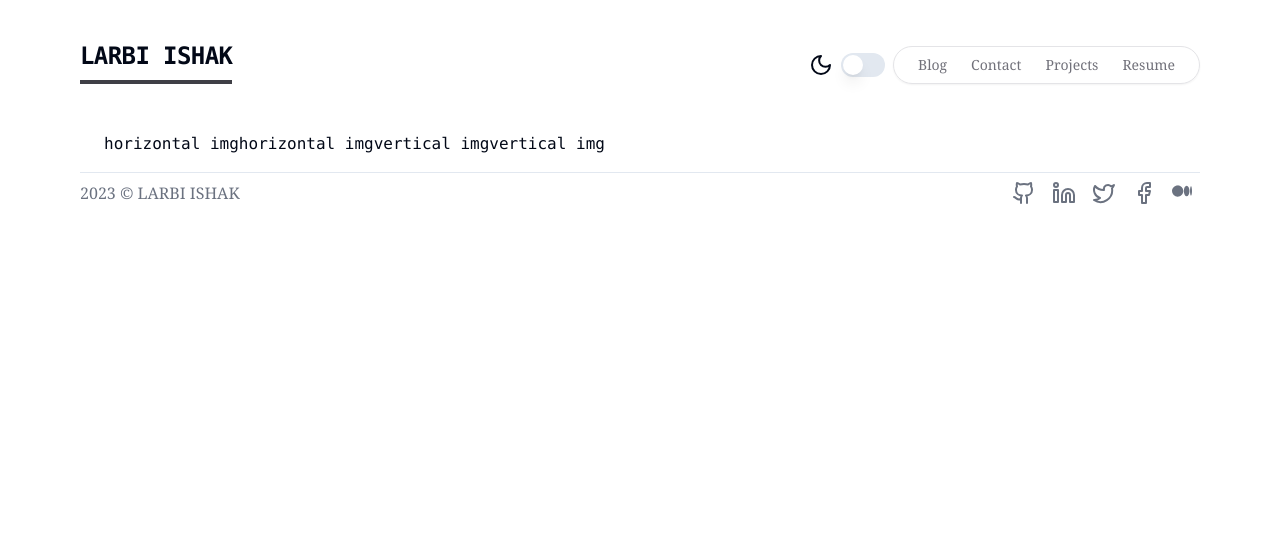
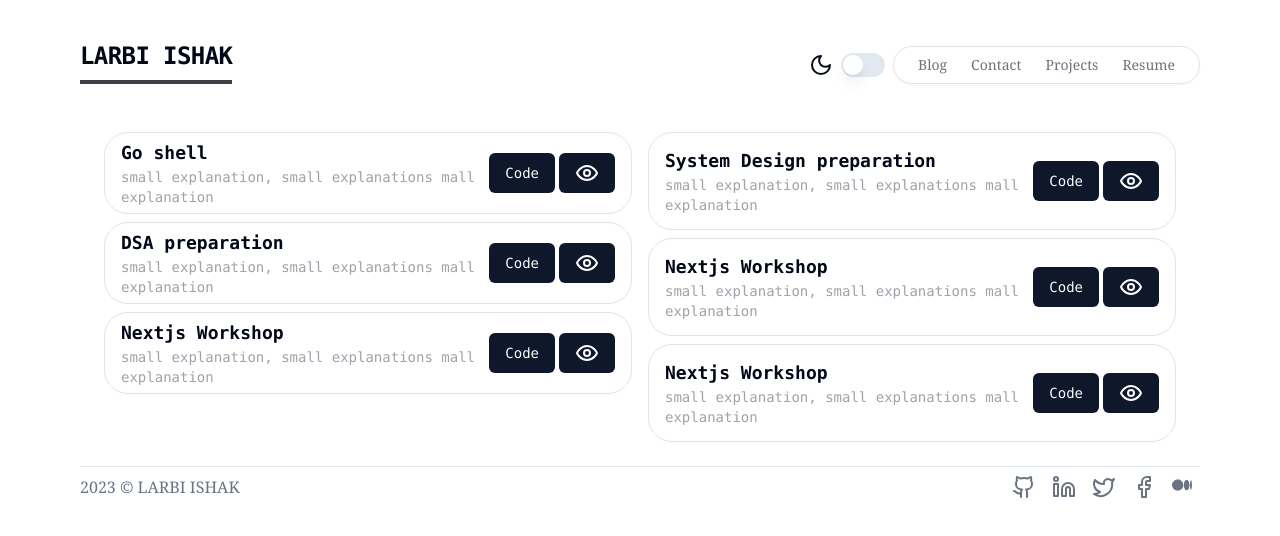
Before and after one commit to larbi-ishak/portfolio, a Next.js app: page /projects in a window 1280 px wide. Shown: the top 536 px of the page. Built offline with nearby package versions, Linux system fonts and the light colour scheme.

Commit message:
adding projects

```diff
--- a/app/projects/page.tsx
+++ b/app/projects/page.tsx
@@ -1,15 +1,89 @@
-export default function Projects(){
-    const projects = []
-    return (
-        <section className="flex ">
-            <div className="flex">
-                <div className="project">horizontal img</div>
-                <div className="project">horizontal img</div>
+import Container from "@/components/container";
+import { Button } from "@/components/ui/button";
+import Link from "next/link";
+import { Eye} from "lucide-react"
+
+export default function Projects() {
+  const hProjects = [
+    {
+      liveUrl: "https://github.com/larbi-ishak/latest-nextjs-workshop",
+      url: "https://github.com/larbi-ishak/latest-nextjs-workshop",
+      name: "Go shell",
+      explanation: "small explanation, small explanations mall explanation",
+    },
+    {
+      liveUrl: "https://github.com/larbi-ishak/latest-nextjs-workshop",
+      url: "https://github.com/larbi-ishak/latest-nextjs-workshop",
+      name: "DSA preparation",
+      explanation: "small explanation, small explanations mall explanation",
+    },
+    {
+      liveUrl: "https://github.com/larbi-ishak/latest-nextjs-workshop",
+      url: "https://github.com/larbi-ishak/latest-nextjs-workshop",
+      name: "Nextjs Workshop",
+      explanation: "small explanation, small explanations mall explanation",
+    },
+
+  ];
+  const vProjects = [
+    {
+      liveUrl: "https://github.com/larbi-ishak/latest-nextjs-workshop",
+      url: "https://github.com/larbi-ishak/latest-nextjs-workshop",
+      name: "System Design preparation",
+      explanation: "small explanation, small explanations mall explanation",
+    },
+    {
+      liveUrl: "https://github.com/larbi-ishak/latest-nextjs-workshop",
+      url: "https://github.com/larbi-ishak/latest-nextjs-workshop",
+      name: "Nextjs Workshop",
+      explanation: "small explanation, small explanations mall explanation",
+    },
+    {
+      liveUrl: "https://github.com/larbi-ishak/latest-nextjs-workshop",
+      url: "https://github.com/larbi-ishak/latest-nextjs-workshop",
+      name: "Nextjs Workshop",
+      explanation: "small explanation, small explanations mall explanation",
+    },
+
+  ];
+  return (
+    <section className="flex gap-4">
+      <div className="grow ">
+        {hProjects.map((project)=>
+        <div className="mb-2">
+        <Container>
+          <div className="flex h-20 items-center p-4">
+            <div>
+              <Link href={project.url} className="text-lg font-bold">{project.name}</Link>
+              <p className="text-zinc-400 text-sm">{project.explanation}</p>
             </div>
-            <div className="flex">
-                <div className="project">vertical img</div>
-                <div className="project">vertical img</div>
+            <div className="flex gap-1">
+              <Button><Link href={project.url}>Code</Link></Button>
+                {project.liveUrl && <Button><Link href={project.liveUrl}> <Eye /> </Link></Button>}
             </div>
-        </section>
-    )
+          </div>
+        </Container>
+        </div>
+        )}
+      </div>
+      <div className="grow ">
+        {vProjects.map((project)=>
+        <div className="mb-2">
+        <Container>
+          <div className="flex h-24 items-center p-4">
+            <div>
+              <Link href={project.url} className="text-lg font-bold">{project.name}</Link>
+              <p className="text-zinc-400 text-sm">{project.explanation}</p>
+            </div>
+            <div className="flex gap-1">
+              <Button><Link href={project.url}>Code</Link></Button>
+                {project.liveUrl && <Button><Link href={project.liveUrl}><Eye /></Link></Button>}
+            </div>
+          </div>
+        </Container>
+        </div>
+        )}
+      </div>
+    </section>
+  );
 }
```
